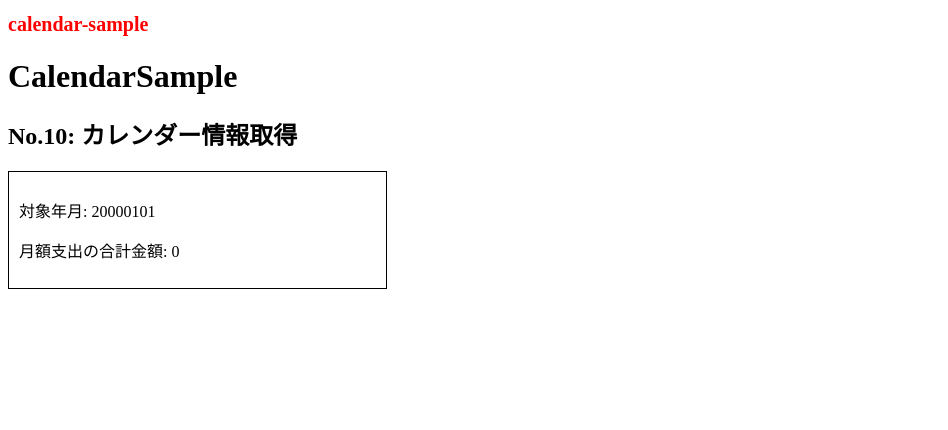
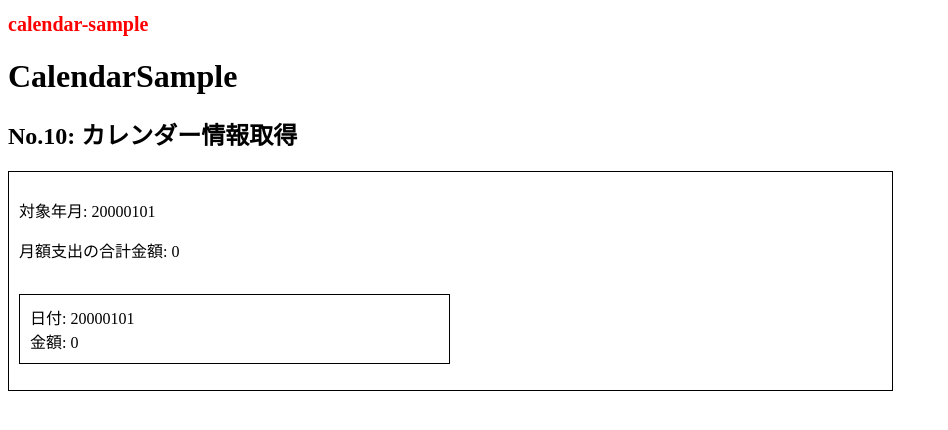
Before and after one commit to YukiOnishi1129/household-account-book-front, a Next.js app: page /api-test/calendar in a window 1280 px wide. Shown: the top 430 px of the page, without its empty margins (0-948 px from the left). Built offline with nearby package versions, Linux system fonts and the light colour scheme; no server answers.

Commit message:
日別の支出金額表示

```diff
--- a/src/components/api-test/CalendarList.tsx
+++ b/src/components/api-test/CalendarList.tsx
@@ -11,6 +11,20 @@ const CalendarList: FC<{ calendar: Calendar }> = ({ calendar }) => {
       <p>
         月額支出の合計金額: <span>{calendar.sum_month_money}</span>
       </p>
+      <SumDateDiv>
+        {calendar.sum_date_money.map((sumMoney, index) => {
+          return (
+            <CalendarUl key={index}>
+              <li>
+                日付: <span>{sumMoney.date}</span>
+              </li>
+              <li>
+                金額: <span>{sumMoney.money}</span>
+              </li>
+            </CalendarUl>
+          )
+        })}
+      </SumDateDiv>
     </CalendarDiv>
   )
 }
@@ -19,8 +33,20 @@ export default CalendarList
 
 export const CalendarDiv = styled.div`
   padding: 10px;
-  width: 30%;
+  width: 70%;
   border: 1px solid #000;
   box-sizing: border-box;
   list-style: none;
 `
+
+export const SumDateDiv = styled.div`
+  display: flex;
+`
+export const CalendarUl = styled.ul`
+  margin-right: 10px;
+  padding: 10px;
+  width: 50%;
+  border: 1px solid #000;
+  box-sizing: border-box;
+  list-style: none;
+`
--- a/src/components/api-test/CalendarSample.tsx
+++ b/src/components/api-test/CalendarSample.tsx
@@ -1,5 +1,5 @@
 import React, { FC, useState, useEffect } from 'react'
-import { Calendar, SumDateMoney } from '../../types/api/api'
+import { Calendar, SumDateMoney } from '../../types/api'
 import CalendarList from './CalendarList'
 import ApiClient from '../../network/ApiClient'
 
```
